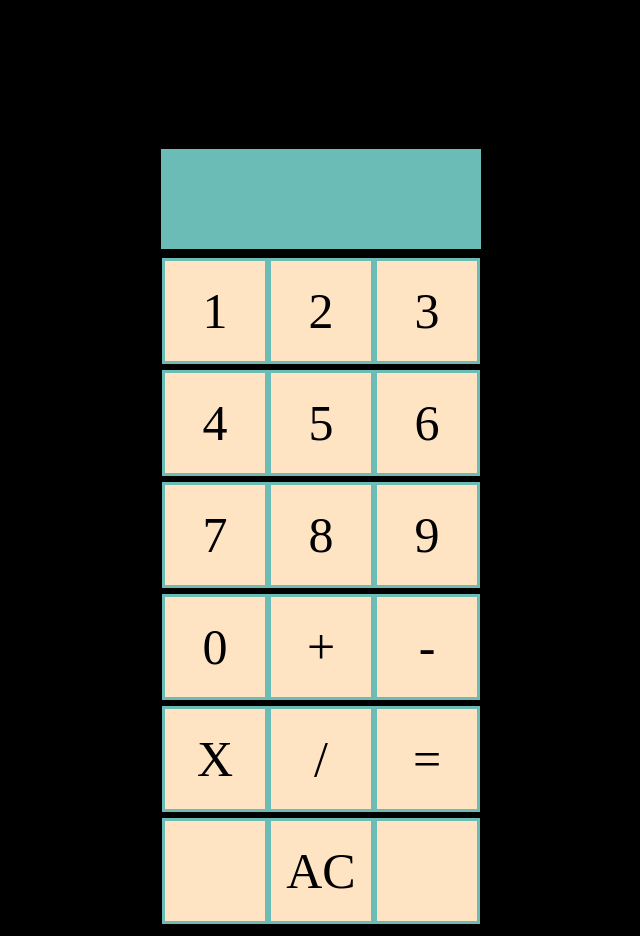
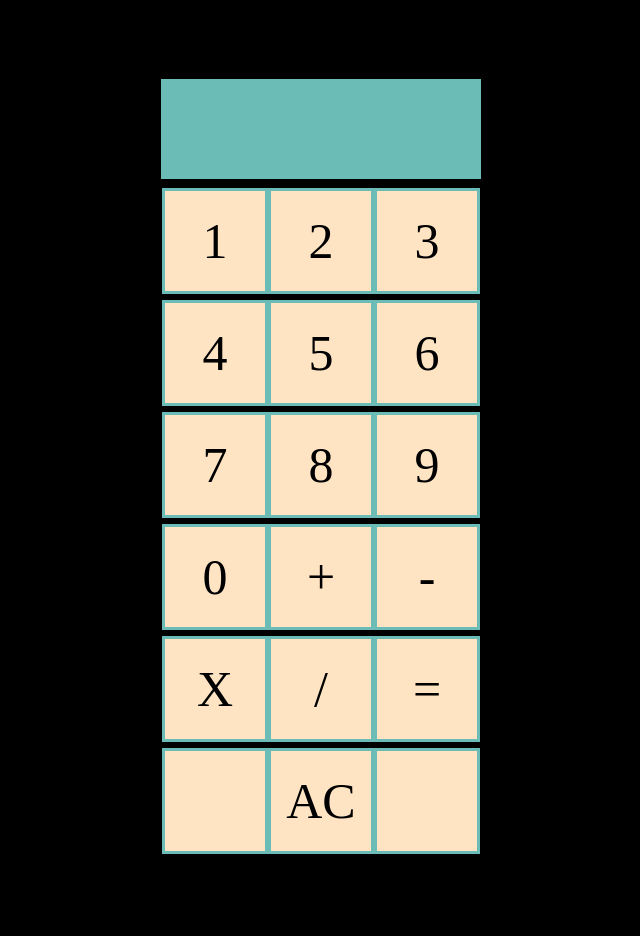
Before and after one commit to DevanshSingh101/odinCalculator, a plain HTML site: page index.html in a window 1280 px wide. Shown: the whole page, without its empty margins (319-959 px from the left). After the commit the page ends 866 px from the top, so only its background shows below. Drawn offline with Linux system fonts and the light colour scheme.

Commit message:
reduced margin

```diff
--- a/styles.css
+++ b/styles.css
@@ -16,7 +16,7 @@ body{
 }
 
 .calc {
-    padding-top: 140px;
+    padding-top: 70px;
     background-color: rgb(0, 0, 0);
 }
 
```
